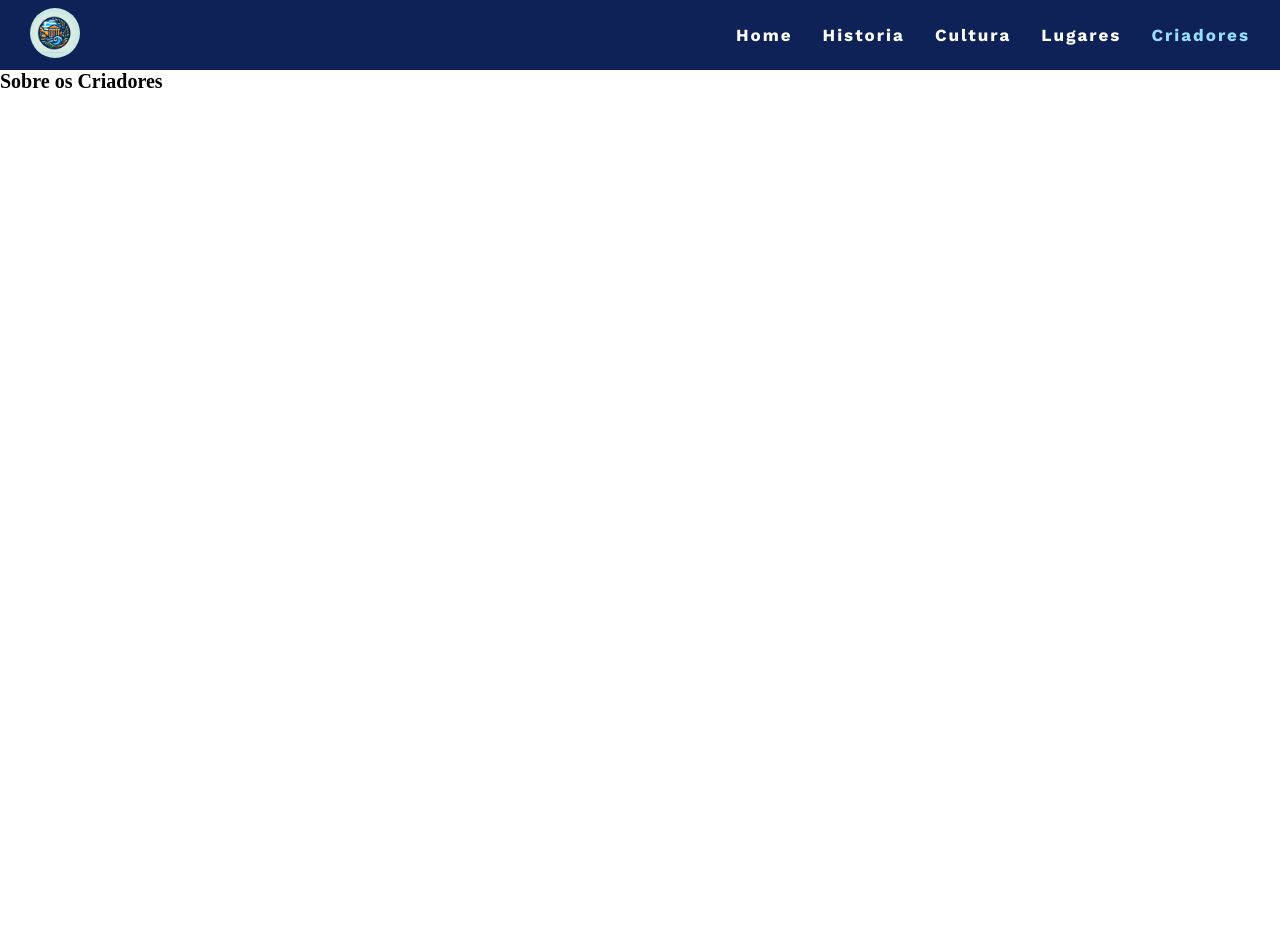
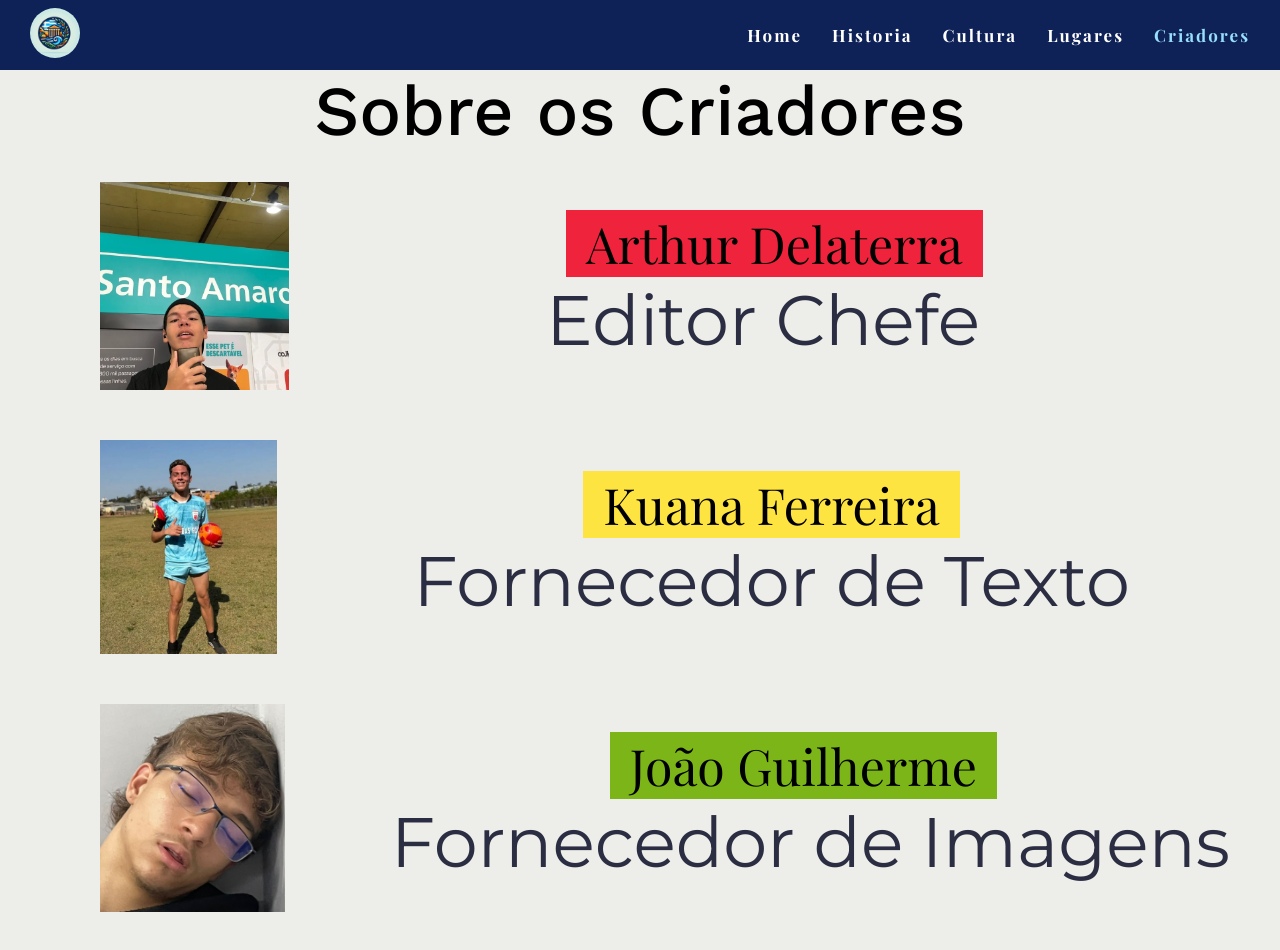
Before and after one commit to arthurdelaterra12B/Grecia, a plain HTML site: page pages/nos.html in a window 1280 px wide. Before the commit the page ends 800 px from the top, so only its background shows below. Drawn offline with nearby package versions, Linux system fonts and the light colour scheme; a web font is replaced by a local one.

Commit message:
termino do projeto

```diff
--- a/css-geral/global.css
+++ b/css-geral/global.css
@@ -16,6 +16,9 @@
     --preto: #000000;
     --cinza: #8d99ae;
     --azul-escuro: #003f88;
+    --vermelho: #ef233c;
+    --verde: #7cb518;
+    --amarelo: #fee440;
 
     font-size: 62.5%;
 
--- a/pages/nos.css
+++ b/pages/nos.css
@@ -1,2 +1,108 @@
 @import "../css-geral/global.css";
 @import "../css-geral/header.css";
+
+body{
+    background-color: var(--fundo);
+}
+
+h1{
+    font-family: 'Work sans', sans-serif;
+    text-align: center;
+    font-weight: 500;
+    font-size: 7rem;
+    margin-bottom: 3rem;
+}
+
+a{
+    font-family: 'Playfair display', sans-serif;
+    font-size: 5rem;
+}
+
+p{
+    font-family: 'montserrat', sans-serif;
+    color: var(--texto);
+    font-size: 7rem;
+}
+
+
+.arthur{
+    display: flex;
+    justify-content: space-between;
+    align-items: center;
+    margin-bottom: 5rem;
+}
+
+.arthur a{
+    padding-left: 2rem;
+    padding-right: 2rem;
+    margin-left: 2rem;
+    text-decoration: none;
+    color: var(--preto);
+    background-color: var(--vermelho);
+}
+
+.aa p{
+    margin-right: 30rem;
+    margin-left: 0rem;
+}
+
+.arthur img{
+    max-width: 100%;
+    height: auto;
+    margin-left: 10rem;
+}
+
+.kauan{
+    display: flex;
+    justify-content: space-between;
+    align-items: center;
+    margin-bottom: 5rem;
+}
+
+.kauan a{
+    padding-left: 2rem;
+    padding-right: 2rem;
+    margin-left: 22rem;
+    text-decoration: none;
+    color: var(--preto);
+    background-color: var(--amarelo);
+}
+
+.bb p{
+    margin-right: 15rem;
+    margin-left: 5rem;
+}
+
+.kauan img{
+    max-width: 100%;
+    height: auto;
+    margin-left: 10rem;
+}
+
+.joao{
+    display: flex;
+    justify-content: space-between;
+    align-items: center;
+    margin-bottom: 5rem;
+}
+
+.joao a{
+    padding-left: 2rem;
+    padding-right: 2rem;
+    margin-left: 22rem;
+    text-decoration: none;
+    color: var(--preto);
+    background-color: var(--verde);
+}
+
+.cc p{
+    margin-right: 5rem;
+    margin-left: 0.1rem;
+}
+
+.joao img{
+    max-width: 100%;
+    height: auto;
+    margin-left: 10rem;
+    margin-right: 1rem;
+}
--- a/pages/nos.html
+++ b/pages/nos.html
@@ -39,6 +39,30 @@
     </header>
     <main>
         <h1>Sobre os Criadores</h1>
+
+        <div class="arthur">
+            <img src="../assist-2/criadores-1.PNG" alt="arthur">
+            <div class="aa">
+                <a href="https://www.instagram.com/_arthurd6/?utm_source=ig_web_button_share_sheet">Arthur Delaterra</a>
+                <p>Editor Chefe</p>
+            </div>
+        </div>
+
+        <div class="kauan">
+            <img src="../assist-2/criadores-3.PNG" alt="kauan">
+            <div class="bb">
+                <a href="https://www.instagram.com/kauanf_souza/">Kuana Ferreira</a>
+                <p>Fornecedor de Texto</p>
+            </div>
+        </div>
+
+        <div class="joao">
+            <img src="../assist-2/criadores-2.PNG" alt="joao">
+            <div class="cc">
+                <a href="https://www.instagram.com/joaoguilhermeskp/?utm_source=ig_web_button_share_sheet&igsh=ZDNlZDc0MzIxNw%3D%3D">João Guilherme</a>
+                <p>Fornecedor de Imagens</p>
+            </div>
+        </div>
     </main>
 </body>
 </html>
```
